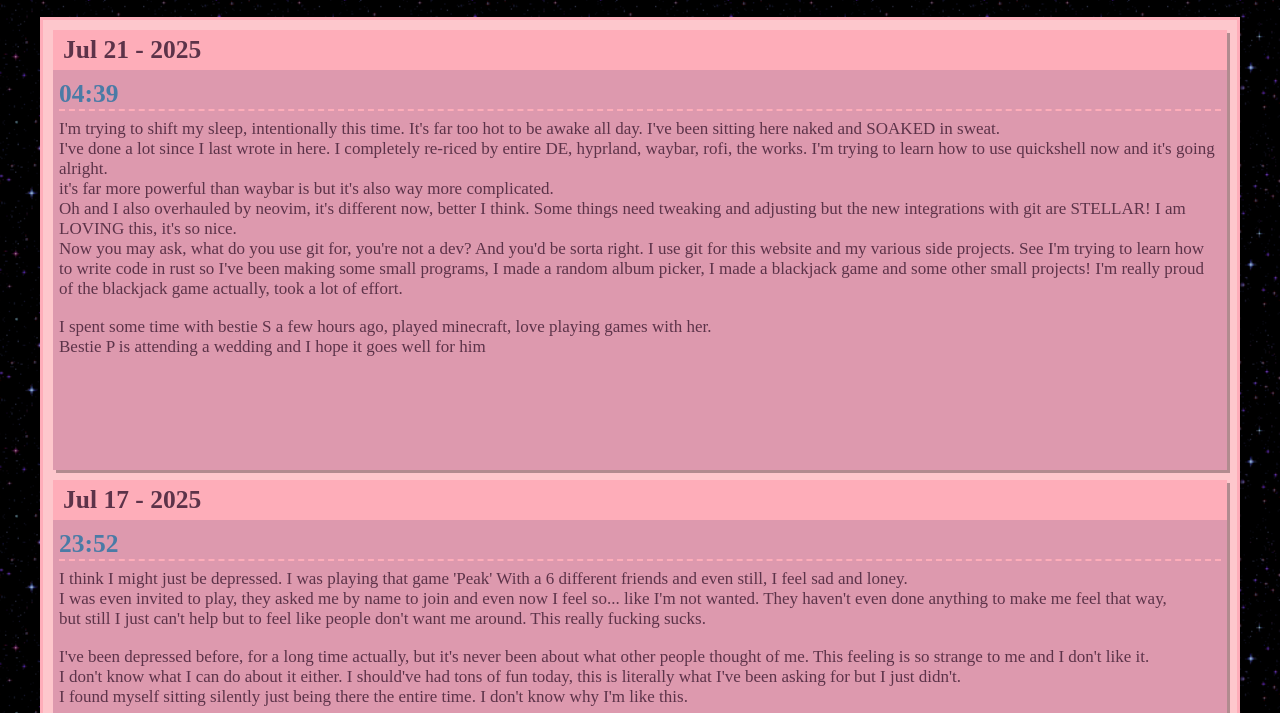
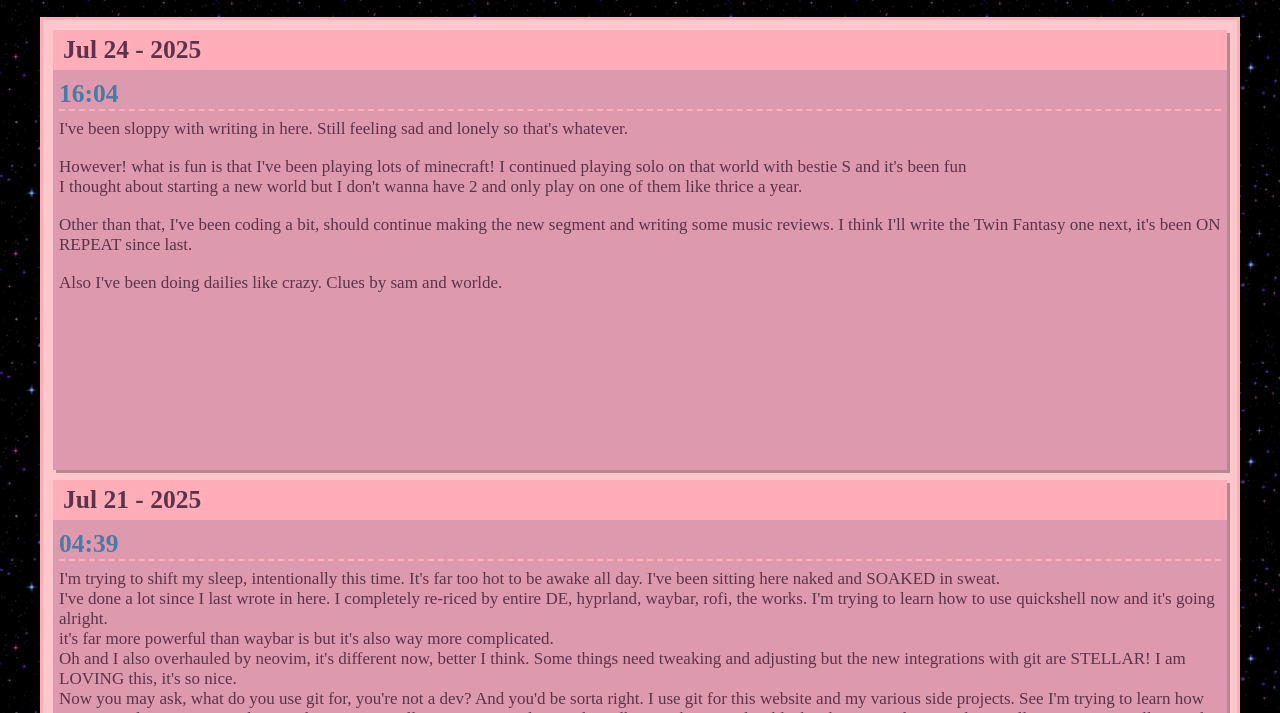
Before and after one commit to AscentToHeaven/AscentToHeaven, a plain HTML site: page links/diary.html in a window 1280 px wide. Shown: the part 87-800 px from the top of the page. Drawn offline with Linux system fonts and the light colour scheme.

Commit message:
diary post

```diff
--- a/links/diary.html
+++ b/links/diary.html
@@ -24,6 +24,17 @@
 
   <div class="" id="diary-mainbox">
     <div class="border" id="diary-entries">
+        <div class="entry">
+          <div class="head"><h2>Jul 24 - 2025</h2></div>
+          <div class="textbox diary-post">
+            <h2>16:04</h2>
+            <p>I've been sloppy with writing in here. Still feeling sad and lonely so that's whatever.</p>
+            <p>However! what is fun is that I've been playing lots of minecraft! I continued playing solo on that world with bestie S and it's been fun <br>
+              I thought about starting a new world but I don't wanna have 2 and only play on one of them like thrice a year.
+              <p>Other than that, I've been coding a bit, should continue making the new segment and writing some music reviews. I think I'll write the Twin Fantasy one next, it's been ON REPEAT since last.</p>
+            <p>Also I've been doing dailies like crazy. Clues by sam and worlde.</p>
+          </div>
+        </div>
         <div class="entry">
           <div class="head"><h2>Jul 21 - 2025</h2></div>
           <div class="textbox diary-post">
```
